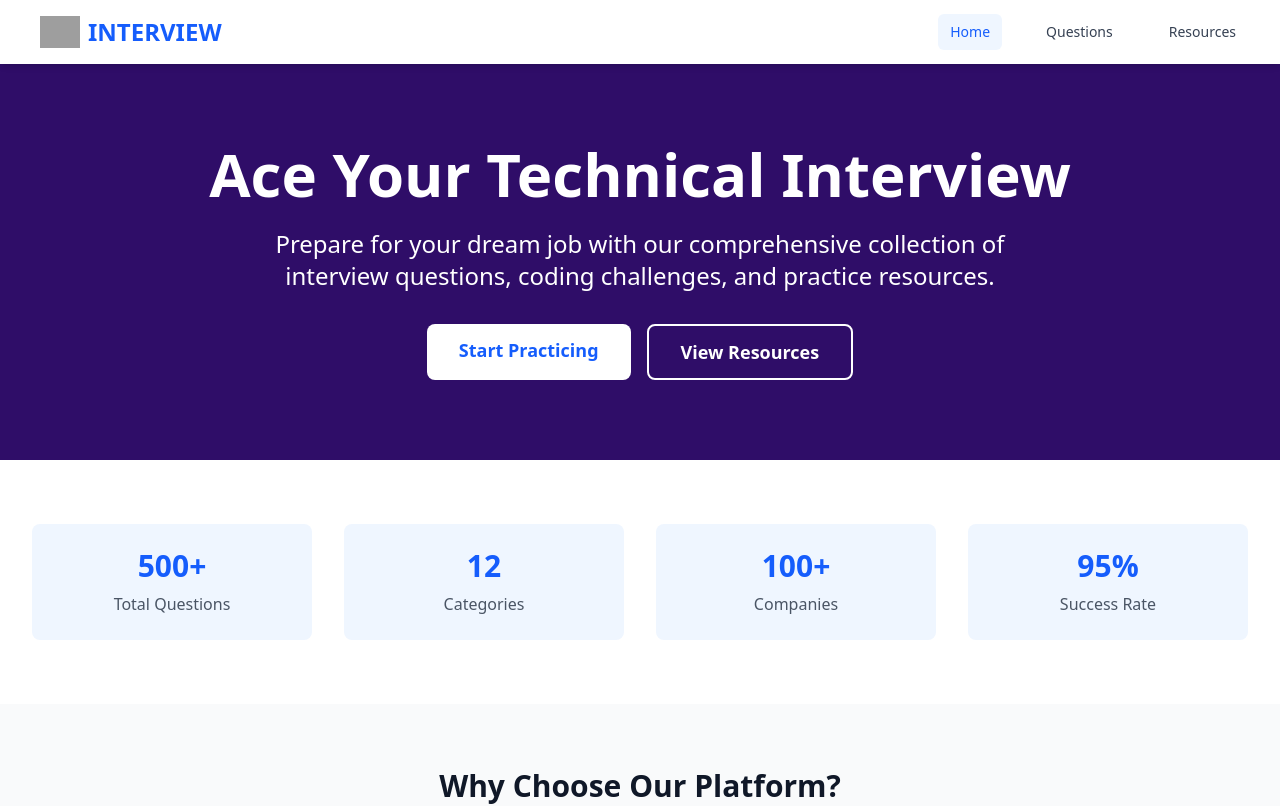
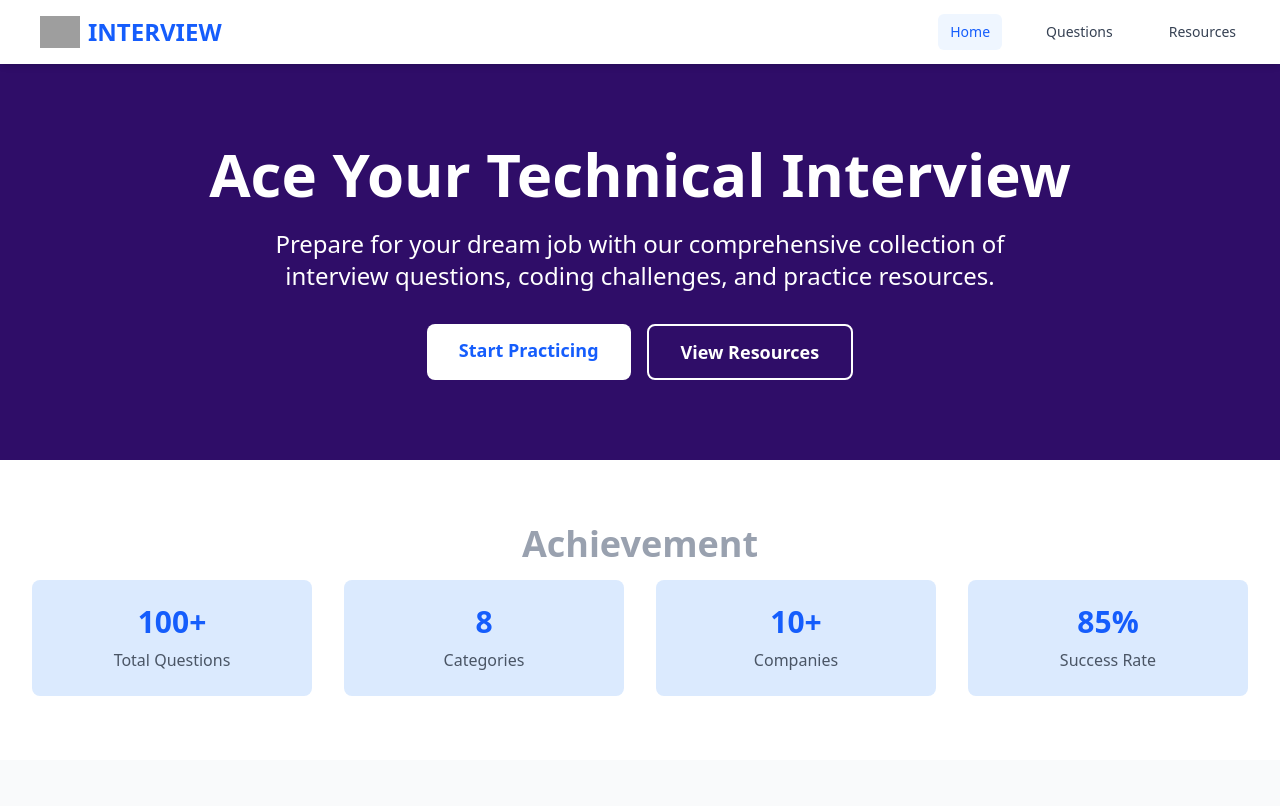
Before and after one commit to sandeeparmar/Interview, a React (Vite) app: page / in a window 1280 px wide. Shown: the top 806 px of the page. Built offline with nearby package versions, Linux system fonts and the light colour scheme; grey boxes are pictures that could not be loaded.

Commit message:
update some section

```diff
--- a/src/pages/HomePage.jsx
+++ b/src/pages/HomePage.jsx
@@ -3,10 +3,10 @@ import { Link } from 'react-router-dom'
 
 const HomePage = () => {
   const stats = [
-    { label: 'Total Questions', value: '500+' },
-    { label: 'Categories', value: '12' },
-    { label: 'Companies', value: '100+' },
-    { label: 'Success Rate', value: '95%' }
+    { label: 'Total Questions', value: '100+' },
+    { label: 'Categories', value: '8' },
+    { label: 'Companies', value: '10+' },
+    { label: 'Success Rate', value: '85%' }
   ]
 
   const features = [
@@ -65,11 +65,22 @@ const HomePage = () => {
 
       {/* Stats Section */}
       <section className="py-16 bg-white">
+        <div class="flex justify-center">
+          <div class="relative group cursor-pointer mb-4">
+            <span class="font-bold text-4xl  text-gray-400  hover:text-blue-600">Achievement</span>
+            <span class="absolute bottom-0 left-0 h-0.5 bg-blue-500 w-0 transition-all duration-300 group-hover:w-full"></span>
+          </div>
+        </div>
+
+
+
+
         <div className="max-w-7xl mx-auto px-4 sm:px-6 lg:px-8">
-          <div className="grid grid-cols-2 md:grid-cols-4 gap-8">
+          <div className="grid grid-cols-2 md:grid-cols-4 gap-8 ">
             {stats.map((stat, index) => (
-              <div key={index} className="text-center">
-                <div className="bg-blue-50 rounded-lg p-6">
+              <div key={index} className="text-center  hover:rounded-10  hover:shadow-lg
+              cursor-pointer">
+                <div className="bg-blue-100 rounded-lg p-6">
                   <h3 className="text-3xl font-bold text-blue-600 mb-2">{stat.value}</h3>
                   <p className="text-gray-600">{stat.label}</p>
                 </div>
```
